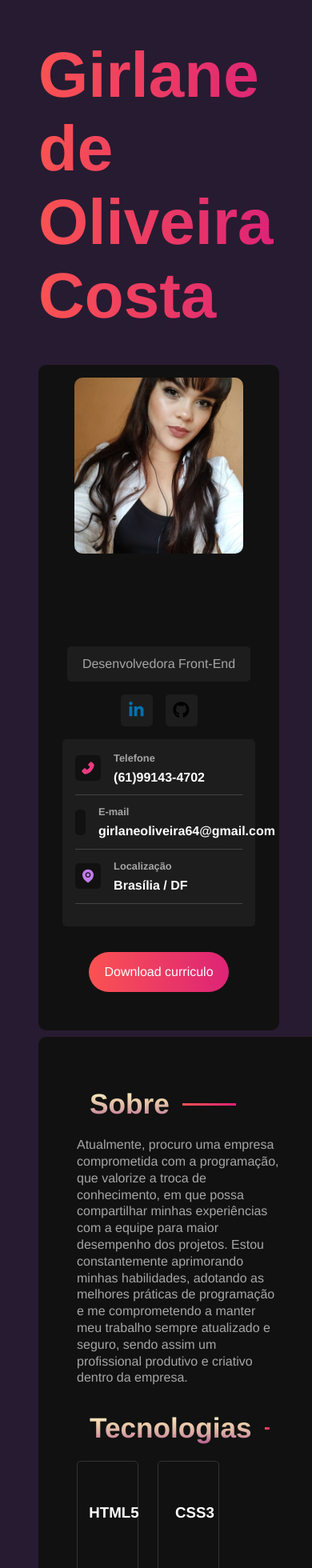
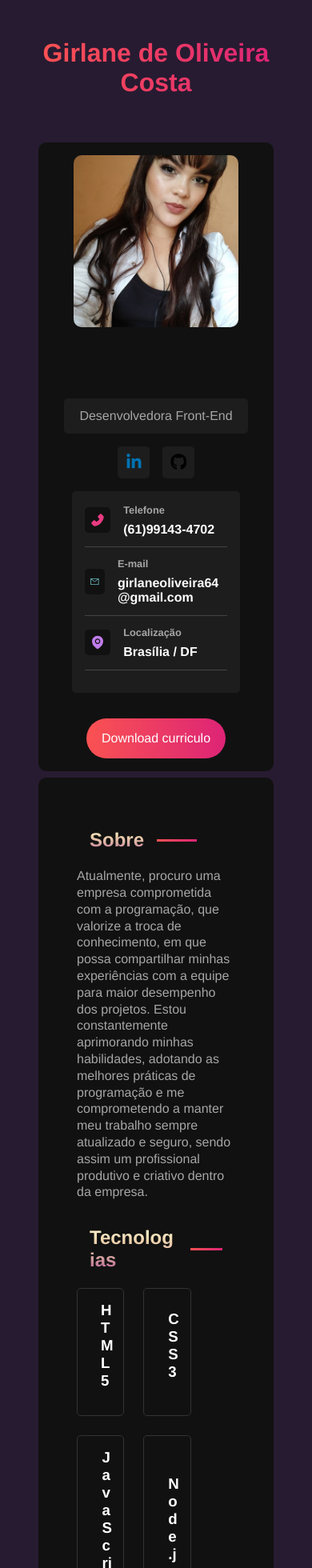
Before and after one commit to GirlaneCosta/portfoliogirlane, a React (Vite) app: page / in a window 390 px wide. Shown: the top 1960 px of the page at 80% size. Built offline with nearby package versions, Linux system fonts and the light colour scheme.

Commit message:
configuracoes de media

```diff
--- a/src/components/ProjectsContainer.jsx
+++ b/src/components/ProjectsContainer.jsx
@@ -2,7 +2,7 @@ const ProjectsContainer = () => {
   return (
     <section className="projects-container">
       <h2>Projetos</h2>
-      <p>Explicação dos projetos ja criados Lorem ipsum dolor, sit amet consectetur adipisicing elit. Dignissimos cumque nesciunt accusantium blanditiis ab voluptatem aperiam fuga nulla! Nam provident quae quaerat quisquam recusandae necessitatibus ipsam hic possimus, architecto praesentium!</p>
+      <p>Aqui você encontrará alguns dos projetos que desenvolvi com dedicação, criatividade e foco em boas práticas de código. Cada um deles representa um desafio superado e uma oportunidade de aplicar e aprimorar minhas habilidades em desenvolvimento front-end. Clique para conhecer melhor minhas soluções, tecnologias utilizadas e veja meu estilo de codar na prática.</p>
       <a href="/projetos" className='btn'>
         ver projetos
       </a>
--- a/src/styles/components/app.sass
+++ b/src/styles/components/app.sass
@@ -13,3 +13,13 @@
         background: variables.$gradient
         -webkit-background-clip: text
         -webkit-text-fill-color: transparent
+
+    @media (max-width: 480px)
+    #portfolio
+    h1
+        font-size: 2rem
+        word-break: break-word // Permite quebra de palavras longas
+        white-space: normal // Permite quebra de linha natural
+        flex-direction: column
+        gap: 0.5rem
+        text-align: center // Opcional: para centralizar o texto
--- a/src/styles/components/informationcontainer.sass
+++ b/src/styles/components/informationcontainer.sass
@@ -44,3 +44,5 @@
 
         #pin-icon
             color: #c17ceb
+
+@media (max-width: 480px)
--- a/src/styles/components/maincontent.sass
+++ b/src/styles/components/maincontent.sass
@@ -32,3 +32,11 @@
     .btn
         align-self: start
         @include mixins.btn
+
+@media (max-width: 480px)
+#main-content
+    word-break: break-word
+    white-space: normal
+
+    h2
+        font-size: 1.5rem
--- a/src/styles/components/sidebar.sass
+++ b/src/styles/components/sidebar.sass
@@ -27,3 +27,11 @@
 
     .btn
         @include mixins.btn
+
+@media (max-width: 480px)
+#sidebar
+    word-break: break-word
+    white-space: normal
+    img
+    margin-top: 1rem
+    padding: 1rem
--- a/src/styles/components/technologiescontainer.sass
+++ b/src/styles/components/technologiescontainer.sass
@@ -59,3 +59,19 @@
         #git
             svg
                 color: #E44D26
+
+@media (max-width: 480px)
+        .technologies-card
+            @include mixins.center
+            gap: 1rem
+            padding: 1rem
+            border: 1px solid #333
+            width: 30%
+            border-radius: variables.$card-border-radius
+
+            h3
+                color: variables.$text-color
+                margin-bottom: 1rem
+
+            svg
+                font-size: 3rem
```
